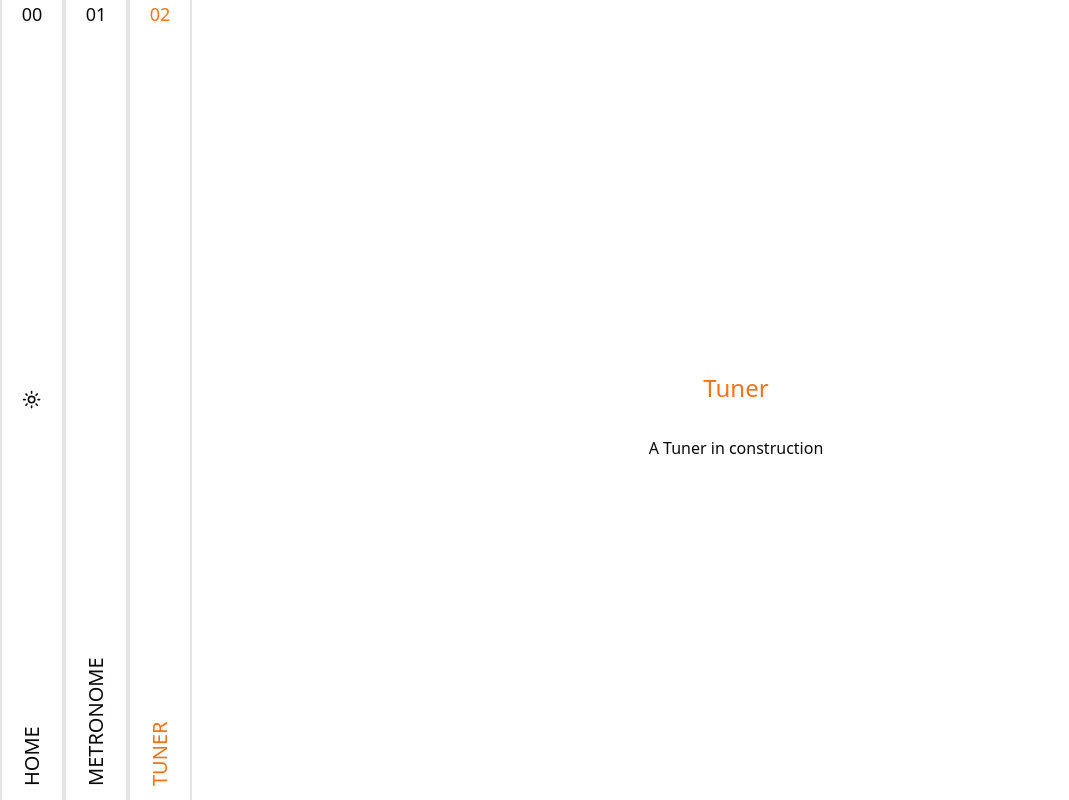
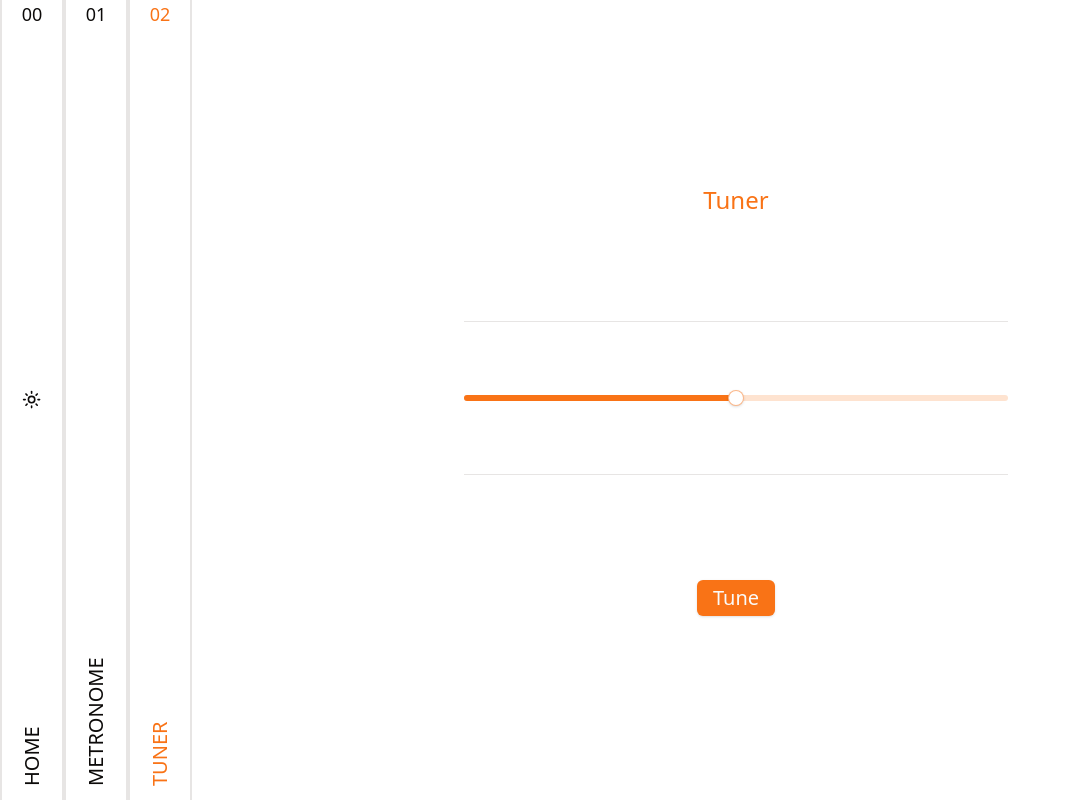
Before and after one commit to 0inp/Music-Tools, a Next.js app: page /tuner in a window 1280 px wide. Shown: the whole page, without its empty margins (0-1069 px from the left). Built offline with nearby package versions, Linux system fonts and the light colour scheme.

Commit message:
feat(tuner): new basic tuner page

```diff
--- a/app/tuner/page.tsx
+++ b/app/tuner/page.tsx
@@ -1,8 +1,63 @@
+"use client";
+
+import { Button } from "@/components/ui/button";
+import { Separator } from "@/components/ui/separator";
+import { Slider } from "@/components/ui/slider";
+import { useEffect, useRef, useState } from "react";
+import TunerEngine from "./tunerEngine";
+
 export default function Page() {
+  const [note, setNote] = useState<string | null>(null);
+  const [noteOctave, setNoteOctave] = useState<number | null>(null);
+  const [detune, setDetune] = useState<number>(0);
+  const tunerEngine = useRef<TunerEngine | null>(null);
+
+  function updateDOMCallback(
+    newNote: string,
+    newNoteOctave: number,
+    newDetune: number,
+  ) {
+    setNote(newNote);
+    setDetune(newDetune);
+    setNoteOctave(newNoteOctave);
+  }
+
+  useEffect(() => {
+    tunerEngine.current = new TunerEngine(updateDOMCallback);
+  }, []);
+
+  // Handling Play/Stop
+  const [isPlaying, setIsPlaying] = useState(false);
+  function tunerPlayStopToggle(): void {
+    if (tunerEngine !== null && tunerEngine.current !== null) {
+      tunerEngine.current.startStop();
+      setIsPlaying(tunerEngine.current.playing);
+    }
+  }
+
   return (
-    <div className="h-screen flex flex-col items-center justify-center">
+    <div className="h-screen flex flex-col items-center w-full justify-center">
       <h1 className="text-2xl py-8 text-primary">Tuner</h1>
-      <p>A Tuner in construction</p>
+      <div className="flex flex-col items-center justify-between w-2/4 h-2/4">
+        <div
+          id="tuner-note-section"
+          className="flex flex-row items-center justify-center w-full"
+        >
+          <p className="mx-1 text-2xl">{note}</p>
+          <p className="mx-1 text-lg self-end">{noteOctave}</p>
+        </div>
+        <Separator />
+        <div
+          id="tuner-graphic-section"
+          className="flex flex-row items-center justify-between w-full"
+        >
+          <Slider value={[detune + 50]} disabled={true} />
+        </div>
+        <Separator />
+        <Button onClick={tunerPlayStopToggle} className="my-8 text-xl">
+          {isPlaying ? "Stop" : "Tune"}
+        </Button>
+      </div>
     </div>
   );
 }
--- /dev/null
+++ b/app/tuner/tunerEngine.ts
@@ -0,0 +1,111 @@
+import { PitchDetector } from "pitchy";
+
+const noteStrings = [
+  "C",
+  "C#",
+  "D",
+  "D#",
+  "E",
+  "F",
+  "F#",
+  "G",
+  "G#",
+  "A",
+  "A#",
+  "B",
+];
+
+export default class TunerEngine {
+  public playing: boolean = false;
+  private audioContext: AudioContext;
+  private audioAnalyser: AnalyserNode;
+  private audioBuffer: Float32Array;
+  private intervalId?: number;
+  private intervalPeriod: number = 50;
+  private domUpdateCallback: (
+    note: string,
+    octave: number,
+    detune: number,
+  ) => void;
+
+  constructor(
+    domUpdateCallback: (note: string, octave: number, detune: number) => void,
+  ) {
+    this.audioContext = new window.AudioContext();
+    this.audioAnalyser = this.audioContext.createAnalyser();
+    this.audioAnalyser.fftSize = 2048;
+    this.audioBuffer = new Float32Array(this.audioAnalyser.fftSize);
+    this.domUpdateCallback = domUpdateCallback;
+  }
+
+  // surface level method for use in the metronome react component
+  public startStop() {
+    if (this.playing) {
+      this.stop();
+    } else {
+      this.start();
+    }
+  }
+
+  private start() {
+    if (this.audioContext === undefined) {
+      this.audioContext = new AudioContext();
+    }
+
+    this.playing = true;
+    this.audioContext.resume();
+
+    const audioConstraints = { audio: true };
+    navigator.mediaDevices
+      .getUserMedia(audioConstraints)
+      .then((stream: MediaStream): void => {
+        this.audioContext
+          .createMediaStreamSource(stream)
+          .connect(this.audioAnalyser);
+      })
+      .catch((err) => {
+        console.log("Error starting Tuner : ", err);
+      });
+    const detector = PitchDetector.forFloat32Array(this.audioAnalyser.fftSize);
+    detector.minVolumeDecibels = -20;
+
+    this.intervalId = window.setInterval(
+      () => this.updatePitch(detector, this.audioContext.sampleRate),
+      this.intervalPeriod,
+    );
+  }
+
+  private stop() {
+    clearInterval(this.intervalId);
+    this.playing = false;
+  }
+
+  public updatePitch(detector: PitchDetector<any>, sampleRate: number) {
+    this.audioAnalyser.getFloatTimeDomainData(this.audioBuffer);
+    const [pitch, _] = detector.findPitch(this.audioBuffer, sampleRate);
+
+    if (pitch != 0) {
+      let note = this.noteFromPitch(pitch);
+      let noteStr = noteStrings[note % 12];
+      let noteOctave = Math.floor(note / 12) - 1;
+      let detune = this.centsOffFromPitch(pitch, note);
+      this.domUpdateCallback(noteStr, noteOctave, detune);
+    }
+  }
+
+  private noteFromPitch(frequency: number) {
+    var noteNum = 12 * (Math.log(frequency / 440) / Math.log(2));
+    return Math.round(noteNum) + 69;
+  }
+
+  private frequencyFromNoteNumber(note: number) {
+    return 440 * Math.pow(2, (note - 69) / 12);
+  }
+
+  private centsOffFromPitch(frequency: number, note: number) {
+    return Math.floor(
+      (1200 * Math.log(frequency / this.frequencyFromNoteNumber(note))) /
+        Math.log(2),
+    );
+  }
+}
--- a/package.json
+++ b/package.json
@@ -23,6 +23,7 @@
     "lucide-react": "^0.408.0",
     "next": "14.2.5",
     "next-themes": "^0.3.0",
+    "pitchy": "^4.1.0",
     "react": "^18",
     "react-dom": "^18",
     "tailwind-merge": "^2.4.0",
```
